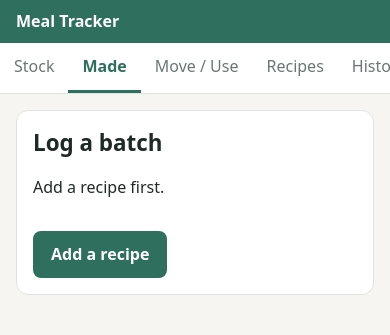
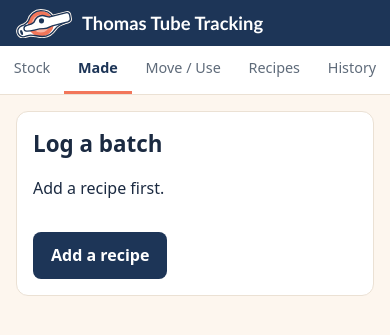
Before and after one commit to moorecameronjames/tube-feed-inventory-tracker, a Flask app: page /make in a window 390 px wide. Shown: the top 335 px of the page. Run offline with Flask 3, Linux system fonts and the light colour scheme; data that the repository does not hold is empty; some libraries are stand-ins or nearby versions.

Commit message:
Rebrand as Thomas Tube Tracking with G-tube button logo
Adds a logo traced from a low-profile G-tube button (navy and coral),
used in the header, browser tab, and phone home-screen icon, plus a web
app manifest. Retheme to navy/coral/aqua on cream with a matching dark
mode, and let the tabs shrink so all five fit on a phone.

Co-Authored-By: Claude Opus 5.5 <noreply@anthropic.com>

```diff
--- a/static/style.css
+++ b/static/style.css
@@ -1,32 +1,38 @@
+/* Thomas Tube Tracking palette: navy #1D3557, coral #F2765A, aqua #A8DADC, cream #FDF6EE */
 :root {
-  --bg: #f6f5f1;
+  --brand: #1d3557;          /* header bar, same in both modes */
+  --bg: #fdf6ee;
   --card: #ffffff;
-  --text: #1f2a27;
-  --muted: #6b7774;
-  --border: #dfe3df;
-  --accent: #2f6f5e;
+  --text: #1b2a41;
+  --muted: #5f6b7a;
+  --border: #ebe1d4;
+  --accent: #1d3557;         /* buttons, links */
   --accent-text: #ffffff;
-  --accent-soft: #e3efea;
+  --accent-soft: #e2f1f2;    /* number pills */
+  --highlight: #f2765a;      /* active tab, totals (decoration only, not text) */
+  --highlight-soft: #fde6de;
   --error-bg: #fbe9e7;
   --error-text: #8a2a1c;
-  --success-bg: #e6f2ea;
-  --success-text: #1e5b37;
+  --success-bg: #e2f1f2;
+  --success-text: #1d4a57;
 }
 
 @media (prefers-color-scheme: dark) {
   :root {
-    --bg: #141917;
-    --card: #1d2421;
-    --text: #e6ece9;
-    --muted: #9aa7a2;
-    --border: #2f3a36;
-    --accent: #5fb39a;
-    --accent-text: #0e1a16;
-    --accent-soft: #23362f;
+    --bg: #0f1a2b;
+    --card: #17253a;
+    --text: #eaf0f7;
+    --muted: #9aa8ba;
+    --border: #26364f;
+    --accent: #a8dadc;
+    --accent-text: #0f1a2b;
+    --accent-soft: #1f3550;
+    --highlight: #f2765a;
+    --highlight-soft: #3b2a31;
     --error-bg: #3a1f1b;
     --error-text: #f2b8ad;
-    --success-bg: #1b3326;
-    --success-text: #a9dcbc;
+    --success-bg: #1d3a45;
+    --success-text: #bfe6e8;
   }
 }
 
@@ -47,20 +53,23 @@ main { max-width: 720px; margin: 0 auto; padding: 16px; }
 
 .topbar {
   display: flex; align-items: center; justify-content: space-between;
-  padding: 10px 16px; background: var(--accent); color: var(--accent-text);
+  padding: 8px 16px; background: var(--brand); color: #ffffff;
 }
-.topbar .brand { color: inherit; font-weight: 700; text-decoration: none; }
-.topbar .link-button { color: inherit; }
+.topbar .brand {
+  display: flex; align-items: center; gap: 10px; color: inherit; text-decoration: none;
+  font-family: "Trebuchet MS", "Segoe UI", system-ui, sans-serif; font-weight: 700; font-size: 1.15rem;
+}
+.topbar .brand img { width: 56px; height: auto; display: block; }
 
 .tabs {
   display: flex; overflow-x: auto; background: var(--card);
   border-bottom: 1px solid var(--border);
 }
 .tabs a {
-  flex: 1 0 auto; padding: 12px 14px; text-align: center; white-space: nowrap;
+  flex: 1 1 auto; padding: 12px 4px; text-align: center; white-space: nowrap; font-size: 0.9rem;
   color: var(--muted); text-decoration: none; border-bottom: 3px solid transparent;
 }
-.tabs a.active { color: var(--accent); border-bottom-color: var(--accent); font-weight: 600; }
+.tabs a.active { color: var(--accent); border-bottom-color: var(--highlight); font-weight: 600; }
 
 .card {
   background: var(--card); border: 1px solid var(--border); border-radius: 12px;
@@ -82,7 +91,7 @@ main { max-width: 720px; margin: 0 auto; padding: 16px; }
 }
 .stat-number { font-size: 1.6rem; font-weight: 700; }
 .stat-label { font-size: 0.8rem; color: var(--muted); }
-.stat-total { background: var(--accent-soft); }
+.stat-total { background: var(--highlight-soft); border-color: var(--highlight); }
 
 .table-wrap { overflow-x: auto; }
 table.stock {
--- a/templates/base.html
+++ b/templates/base.html
@@ -3,13 +3,21 @@
 <head>
   <meta charset="utf-8">
   <meta name="viewport" content="width=device-width, initial-scale=1">
-  <meta name="theme-color" content="#2f6f5e">
-  <title>{% block title %}Meal Tracker{% endblock %}</title>
+  <meta name="theme-color" content="#1d3557">
+  <title>{% block title %}Thomas Tube Tracking{% endblock %}</title>
+  <link rel="icon" href="{{ url_for('static', filename='favicon.svg') }}" type="image/svg+xml">
+  <link rel="icon" href="{{ url_for('static', filename='favicon-32.png') }}" sizes="32x32" type="image/png">
+  <link rel="apple-touch-icon" href="{{ url_for('static', filename='apple-touch-icon.png') }}">
+  <link rel="manifest" href="{{ url_for('static', filename='manifest.webmanifest') }}">
+  <meta name="apple-mobile-web-app-title" content="Thomas Tube">
   <link rel="stylesheet" href="{{ url_for('static', filename='style.css') }}">
 </head>
 <body>
   <header class="topbar">
-    <a class="brand" href="{{ url_for('inventory') }}">Meal Tracker</a>
+    <a class="brand" href="{{ url_for('inventory') }}">
+      <img src="{{ url_for('static', filename='logo-mark.svg') }}" alt="">
+      Thomas Tube Tracking
+    </a>
   </header>
   <nav class="tabs">
     {% set ep = request.endpoint %}
--- a/templates/history.html
+++ b/templates/history.html
@@ -1,5 +1,5 @@
 {% extends "base.html" %}
-{% block title %}History · Meal Tracker{% endblock %}
+{% block title %}History · Thomas Tube Tracking{% endblock %}
 {% block content %}
 <h1>History</h1>
 
--- a/templates/make.html
+++ b/templates/make.html
@@ -1,5 +1,5 @@
 {% extends "base.html" %}
-{% block title %}Log a batch · Meal Tracker{% endblock %}
+{% block title %}Log a batch · Thomas Tube Tracking{% endblock %}
 {% block content %}
 <div class="card">
   <h1>Log a batch</h1>
--- a/templates/move.html
+++ b/templates/move.html
@@ -1,5 +1,5 @@
 {% extends "base.html" %}
-{% block title %}Move or use · Meal Tracker{% endblock %}
+{% block title %}Move or use · Thomas Tube Tracking{% endblock %}
 {% block content %}
 <div class="card">
   <h1>Move or use meals</h1>
--- a/templates/recipe_detail.html
+++ b/templates/recipe_detail.html
@@ -1,5 +1,5 @@
 {% extends "base.html" %}
-{% block title %}{{ recipe.name }} · Meal Tracker{% endblock %}
+{% block title %}{{ recipe.name }} · Thomas Tube Tracking{% endblock %}
 {% block content %}
 <div class="heading-row">
   <h1>{{ recipe.name }}{% if recipe.archived %} <span class="badge">archived</span>{% endif %}</h1>
--- a/templates/recipe_form.html
+++ b/templates/recipe_form.html
@@ -1,5 +1,5 @@
 {% extends "base.html" %}
-{% block title %}{{ 'New recipe' if is_new else 'Edit recipe' }} · Meal Tracker{% endblock %}
+{% block title %}{{ 'New recipe' if is_new else 'Edit recipe' }} · Thomas Tube Tracking{% endblock %}
 {% block content %}
 <div class="card">
   <h1>{{ 'New recipe' if is_new else 'Edit recipe' }}</h1>
--- a/templates/recipes.html
+++ b/templates/recipes.html
@@ -1,5 +1,5 @@
 {% extends "base.html" %}
-{% block title %}Recipes · Meal Tracker{% endblock %}
+{% block title %}Recipes · Thomas Tube Tracking{% endblock %}
 {% block content %}
 <div class="heading-row">
   <h1>Recipes</h1>
```
Also changed, not shown: README.md, static/apple-touch-icon.png (added), static/favicon-32.png (added), static/favicon.svg (added), static/icon-192.png (added), static/icon-512.png (added), static/logo-mark.svg (added), static/logo.svg (added), static/manifest.webmanifest (added).
